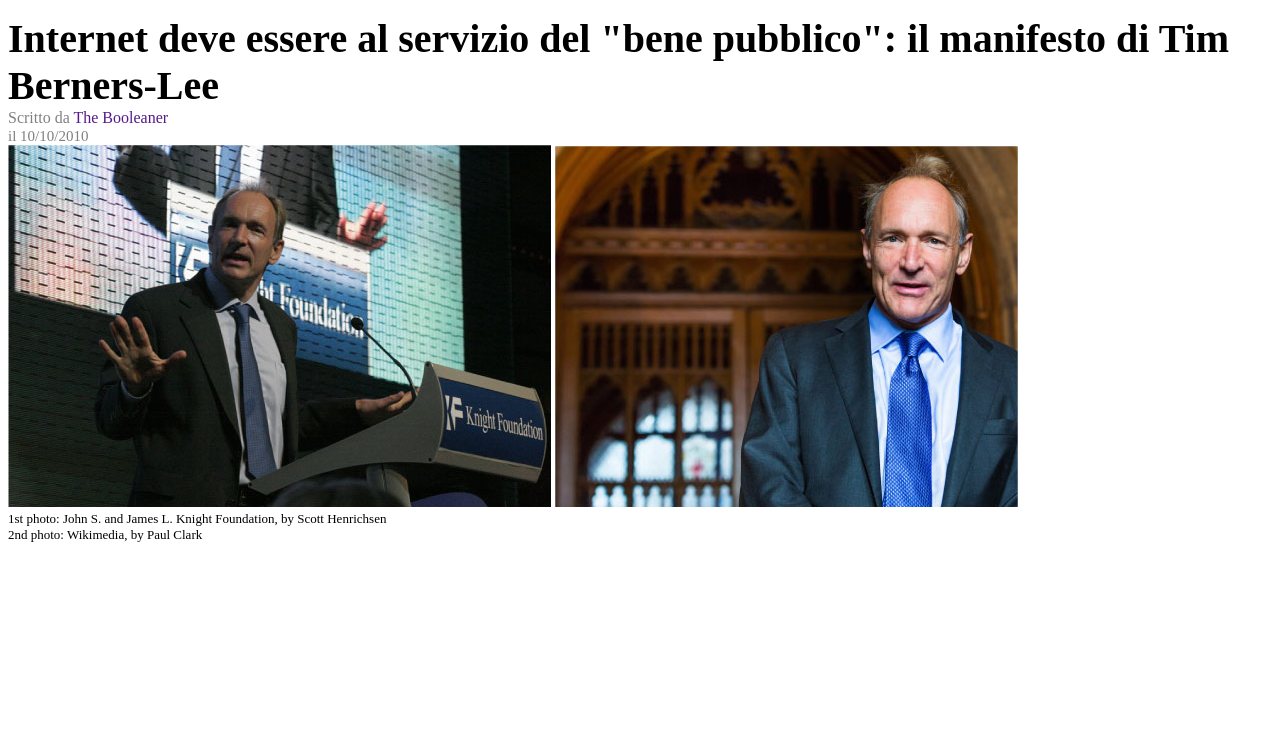
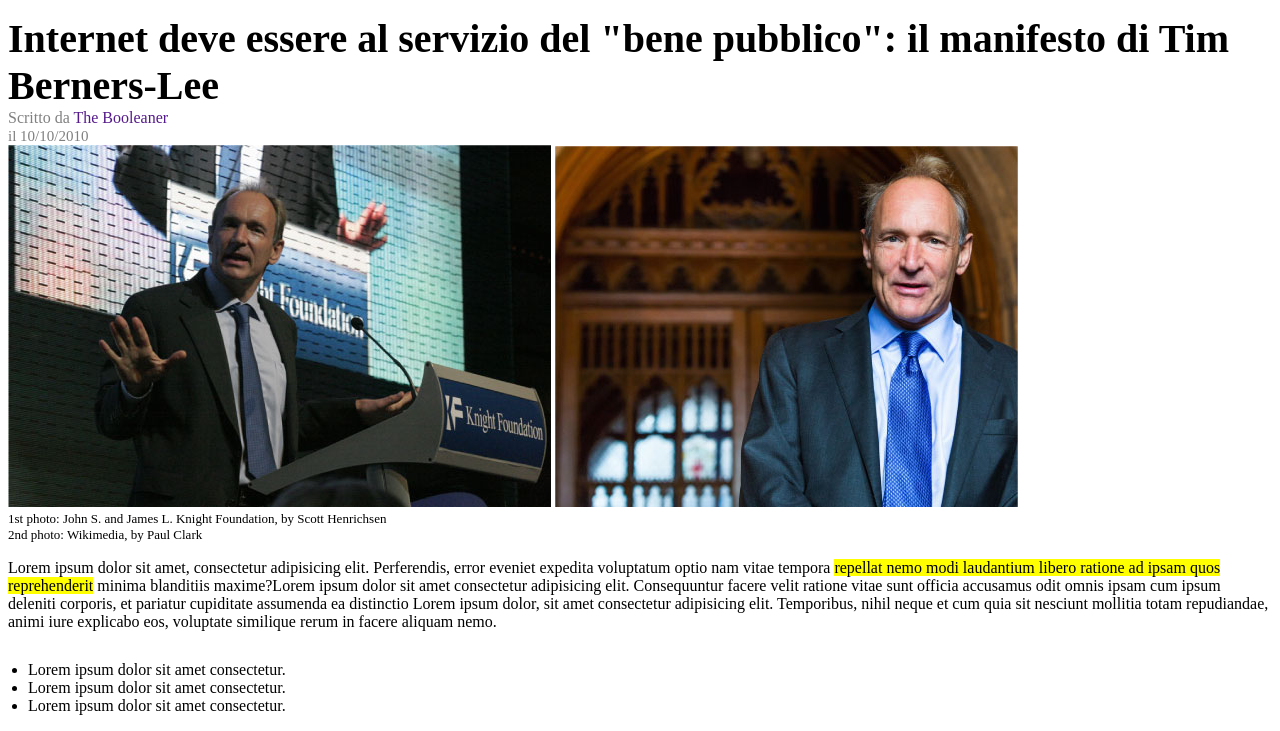
Before and after one commit to antoniodelgiudice02/html-css-booleaner, a plain HTML site: page index.html in a window 1280 px wide. Shown: the part 196-927 px from the top of the page. Before the commit the page ends 800 px from the top, so only its background shows below. Drawn offline with Linux system fonts and the light colour scheme.

Commit message:
p and ul

```diff
--- a/index.html
+++ b/index.html
@@ -30,6 +30,15 @@
             <figcaption>2nd photo: Wikimedia, by Paul Clark</figcaption>
         </section>
 
+        <section>
+            <p>Lorem ipsum dolor sit amet, consectetur adipisicing elit. Perferendis, error eveniet expedita voluptatum optio nam vitae tempora <span class="important">repellat nemo modi laudantium libero ratione ad ipsam quos reprehenderit</span> minima blanditiis maxime?Lorem ipsum dolor sit amet consectetur adipisicing elit. Consequuntur facere velit ratione vitae sunt officia accusamus odit omnis ipsam cum ipsum deleniti corporis, et pariatur cupiditate assumenda ea distinctio Lorem ipsum dolor, sit amet consectetur adipisicing elit. Temporibus, nihil neque et cum quia sit nesciunt mollitia totam repudiandae, animi iure explicabo eos, voluptate similique rerum in facere aliquam nemo.</p>
+            <ul>
+                <li>Lorem ipsum dolor sit amet consectetur.</li>
+                <li>Lorem ipsum dolor sit amet consectetur.</li>
+                <li>Lorem ipsum dolor sit amet consectetur.</li>
+            </ul>
+        </section>
+
     </main>
 
 </body>
--- a/style.css
+++ b/style.css
@@ -43,3 +43,13 @@ a{
 figcaption{
     font-size: 13px;
 }
+
+.important{
+    background-color: yellow;
+}
+
+ul{
+    padding: 0;
+    margin-left: 20px;
+    margin-top: 30px;
+}
```
